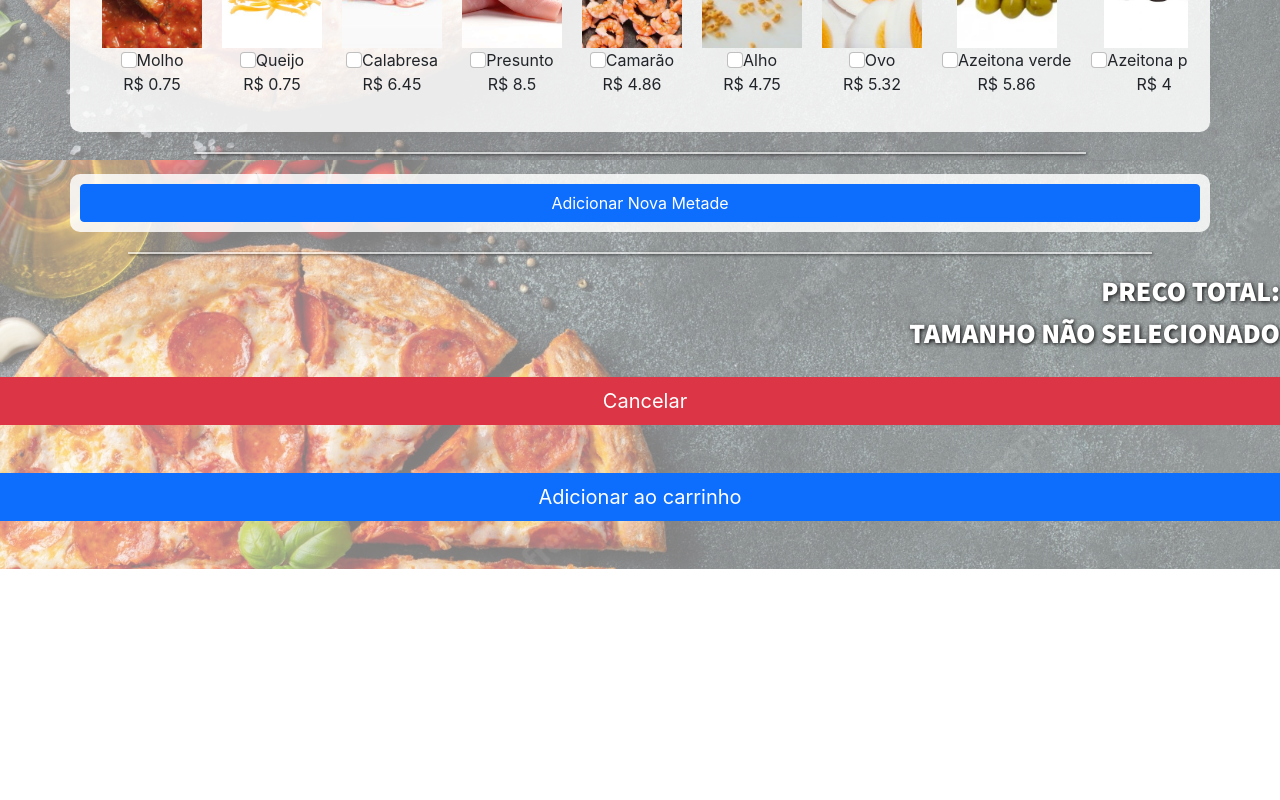
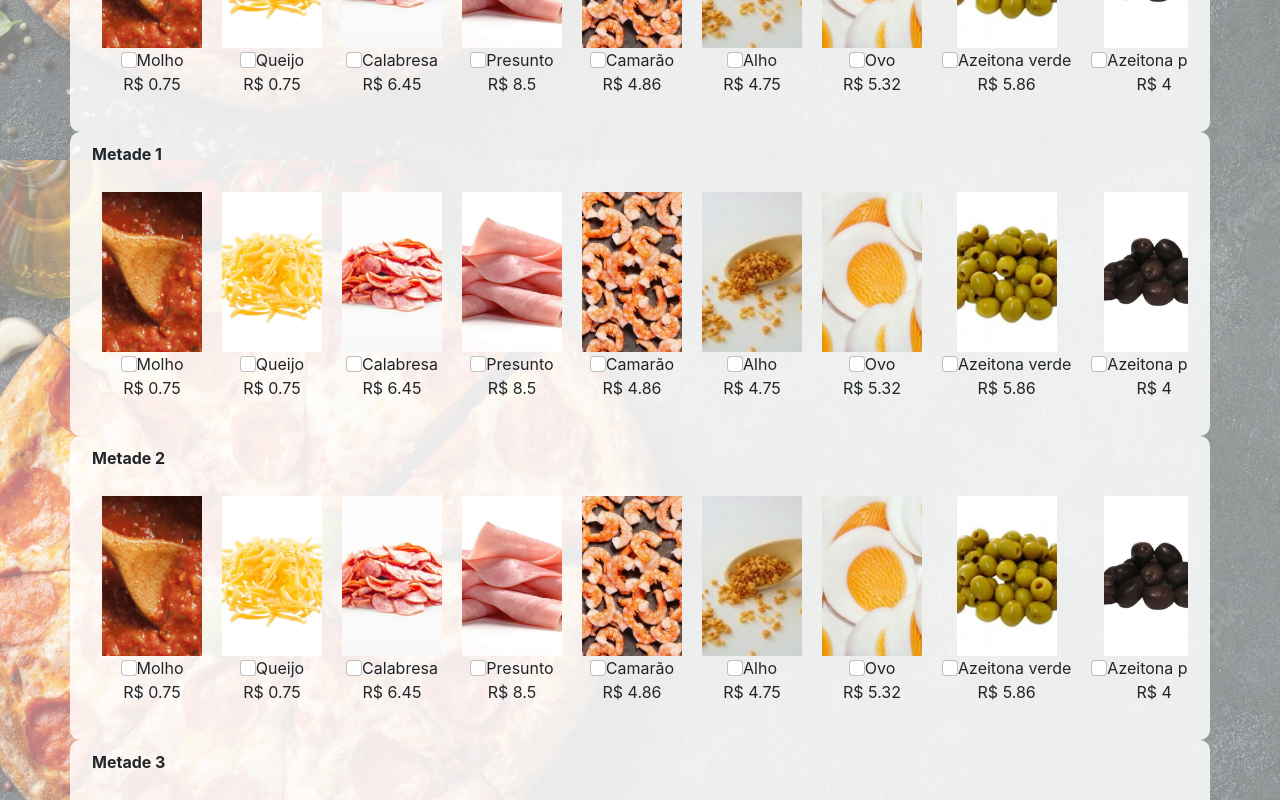
Before and after one commit to dsm-cefet-rj/ti-2022-1-grupo_8, a React (Create React App) app: page /criar-pizza in a window 1280 px wide. Shown: the part 640-1440 px from the top of the page. Before the commit the page ends 1209 px from the top, so only its background shows below. Built offline with nearby package versions, Linux system fonts and the light colour scheme; a web font is replaced by a local one.

Commit message:
Refatorar `Metade` para transferir lista de ingredientes

```diff
--- a/src/components/Client/criar-pizza.js
+++ b/src/components/Client/criar-pizza.js
@@ -21,7 +21,7 @@ const CriarPizza = () => {
     const [tamanho, setTamanho] = useState("");
     const [precoTotal, setPrecoTotal] = useState(0);
     const [erro, setErro] = useState('');
-    const [ingredientes, setIngredientes] = useState([]);
+    const [ingredientes, setIngredientes] = useState([[], [], [], []]);
 
     // função que adiciona a pizza customizada ao carrinho
     const adicionarAoCarrinho = () => {
@@ -48,6 +48,10 @@ const CriarPizza = () => {
         setTamanho(valor);
         setErro("");
         document.getElementById("INGREDIENTES").scrollIntoView({ behavior: "smooth" });
+    }
+
+    const handleChangeIngredientes = (metade, ingredientes) => {
+        setIngredientes(ingredientes)
     }
 
     useEffect(() => {
@@ -141,7 +145,11 @@ const CriarPizza = () => {
                             }}
                         >Escolha até 7 em cada metade</h4>
                     </div>
-                    <Metade max_ingredientes={5} key="1" id={1} active={true} />
+                    {
+                        [...Array(4).keys()].map(index =>
+                            <Metade max_ingredientes={5} key={index} id={index} active={true} ingredientes={ingredientes} onIngredientesChange={handleChangeIngredientes} />
+                        )
+                    }
                 </div>
                 <hr />
                 <div className="row">
--- a/src/components/geral/metade-pizza.js
+++ b/src/components/geral/metade-pizza.js
@@ -13,30 +13,32 @@ const Metade = (props) => {
     const [active, setActive] = useState(props.active);
     const max_ingredientes = props.max_ingredientes ? props.max_ingredientes : 7;
 
-    // Função que controla se a metade esta ativa ou não.
-    const handleClick = () => setActive(!active);
-    // Variáveis que controlam os ingredientes selecionados.
-    const [ingredientes, setIngredientes] = useState([]);
+    // Variável que recebe a lista de ingredientes do componente pai.
+    const ingredientes = props.ingredientes[id];
+
+    // Passa a lista de ingredientes alterada para o componente pai.
+    const handleChangeIngredientes = (ingredientes) => {
+        this.props.onIngredientesChange(id, ingredientes);
+    }
 
     // Função que adiciona um ingrediente ao array de ingredientes quando o checkbox esta marcado.
     const handleCheckbox = (e) => {
         if (ingredientes.length >= max_ingredientes) {
-            setIngredientes([...ingredientes, e.target.value]);
+            handleChangeIngredientes([...ingredientes, e.target.value]);
             e.target.checked = false;
             return;
         }
         if( ingredientes.includes(e.target.value) ) {
-            setIngredientes(ingredientes.filter(i => i !== e.target.value));
+            handleChangeIngredientes(ingredientes.filter(i => i !== e.target.value));
             e.target.checked = false;
             return;
         }
-        setIngredientes([...ingredientes, e.target.value]);
+        handleChangeIngredientes([...ingredientes, e.target.value]);
         e.target.checked = true;
     }
 
     // Renderiza o componente.
-    return (<>
-        {active === true ? (
+    return (
         <>
             <div className="row section">
                 <div className="col">
@@ -62,18 +64,6 @@ const Metade = (props) => {
                     </div>
                 </div>
             </div>
-                {id === 4 ? (null) : (<hr />)}
-                <Metade key={(id + 1).toString()} id={id + 1} active={false} />
-            </>
-        ) : id > 4 ? null :
-            (
-                <>
-                    <div className="row section">
-                        <button type="button" className="btn btn-primary" data-toggle="modal" data-target="#exampleModal" onClick={handleClick}> Adicionar Nova Metade </button>
-                    </div>
-                </>
-            )
-        }
         </>
     );
 }
```
Lines whose indentation alone changed are shown as unchanged.
